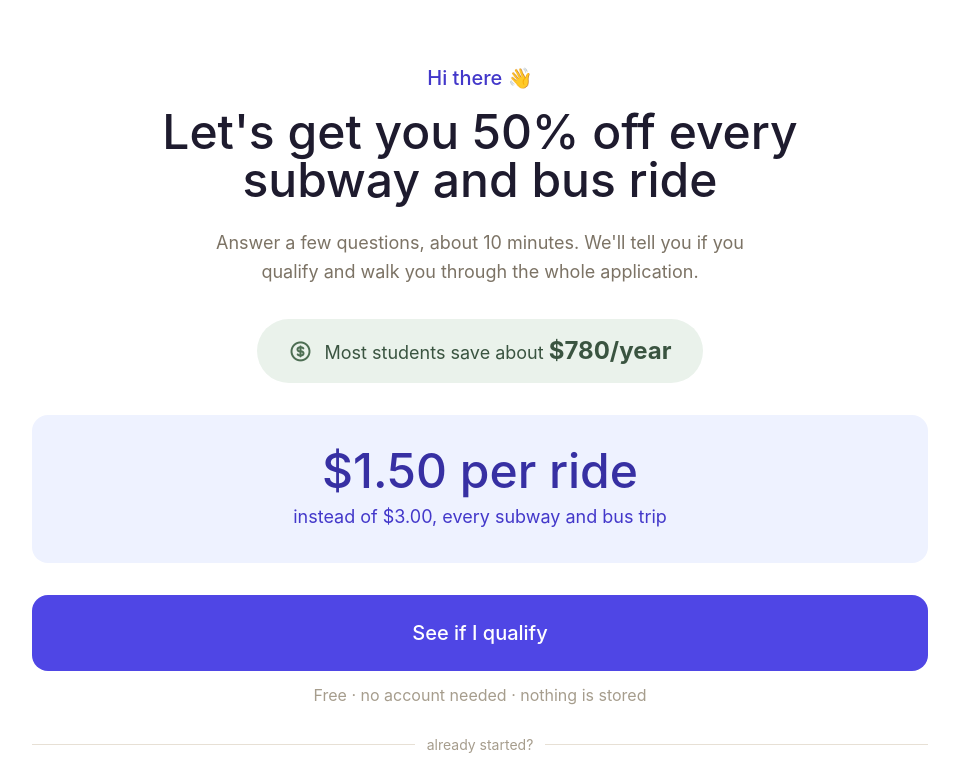
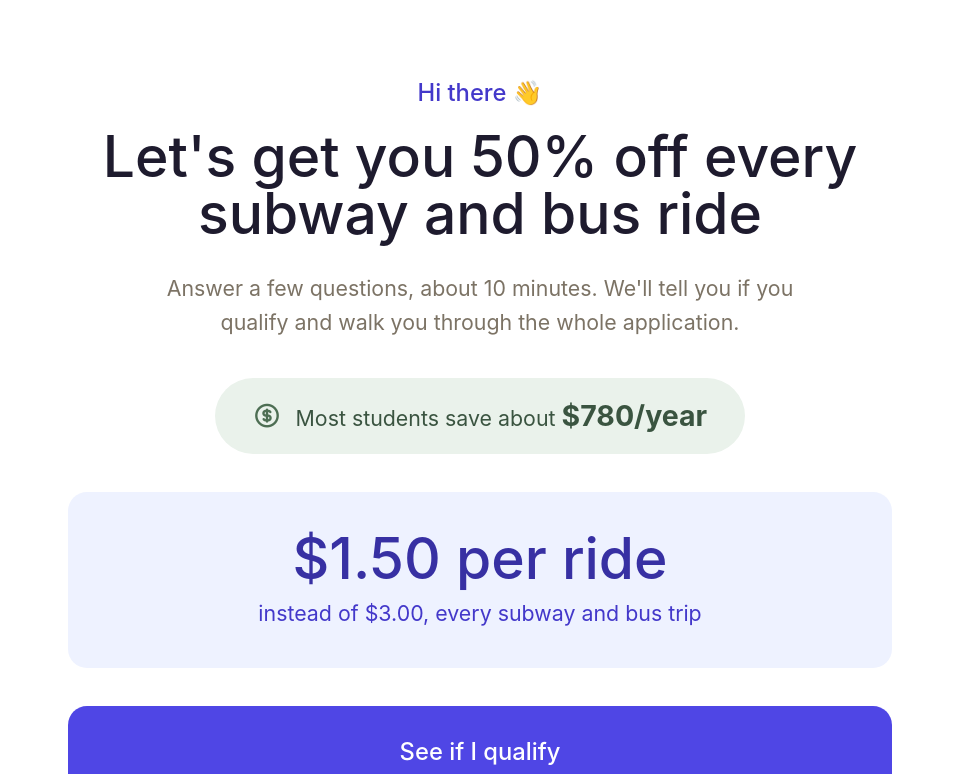
Before and after one commit to ansakhan19/qualift, a Next.js app: page / in a window 1280 px wide. Shown: the top 774 px of the page, without its empty margins (160-1119 px from the left). Built offline with nearby package versions, Linux system fonts and the light colour scheme.

Commit message:
style: bigger global type scale (17px base, 19px desktop, larger xs/sm)

```diff
--- a/app/globals.css
+++ b/app/globals.css
@@ -7,6 +7,13 @@
 :root {
   /* Full-page layout: the app spans the entire viewport */
   --max-w: 100%;
+}
+
+/* Global type scale: everything in the app sizes off the root font.
+   Bumping it makes every screen bigger proportionally. */
+html { font-size: 17px; }
+@media (min-width: 1024px) {
+  html { font-size: 19px; }
 }
 
 * { box-sizing: border-box; }
--- a/tailwind.config.js
+++ b/tailwind.config.js
@@ -28,6 +28,11 @@ module.exports = {
         sans: ['Inter', 'system-ui', 'sans-serif'],
         display: ['"Bricolage Grotesque"', 'Inter', 'system-ui', 'sans-serif'],
       },
+      // Lift the smallest sizes so fine print stays readable
+      fontSize: {
+        xs: ['0.8125rem', { lineHeight: '1.35' }],
+        sm: ['0.9375rem', { lineHeight: '1.45' }],
+      },
       borderRadius: { DEFAULT: '8px', lg: '12px', xl: '16px' },
     },
   },
```
